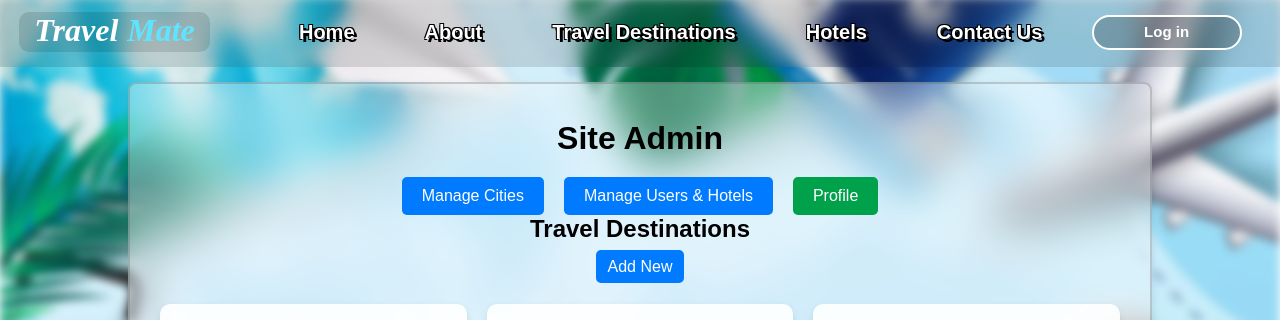
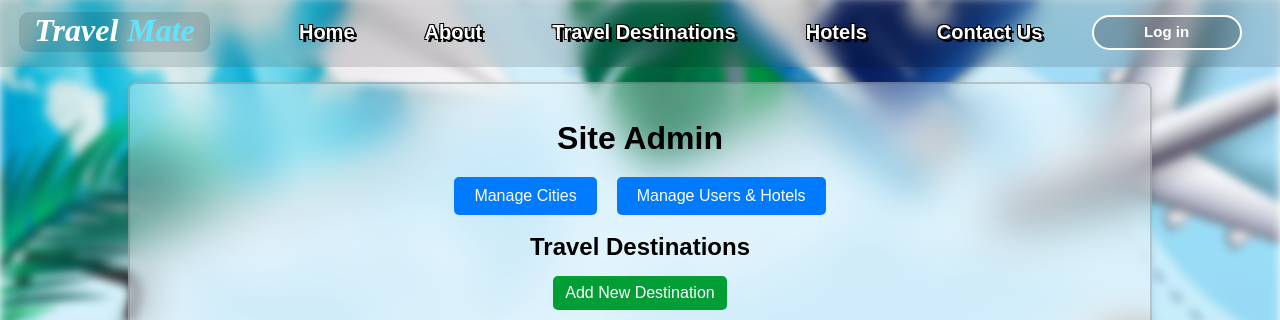
Before and after one commit to mihirudahanayake/1st_year_Project_G15, a PHP site: page /admin.php in a window 1280 px wide. Shown: the top 320 px of the page. Run offline with PHP 8.4, Linux system fonts and the light colour scheme; data comes from the database, SQL or seed files in the repository; some libraries are stand-ins or nearby versions.

Commit message:
Add files via upload

```diff
--- a/admin.css
+++ b/admin.css
@@ -121,6 +121,21 @@ h2, h3 {
     text-align: center; /* Center text in the card */
 }
 
+.add-desti{
+    background-color: #009e35;
+    color: white;
+    padding: 8px 12px;
+    border: none;
+    border-radius: 5px;
+    text-decoration: none; /* Remove underline */
+    transition: background-color 0.3s ease;
+    cursor: pointer;
+}
+
+.add-desti:hover{
+    background-color: #00d346;
+}
+
 /* Action Buttons */
 .actions {
     margin-top: 15px;
--- a/admin.php
+++ b/admin.php
@@ -58,16 +58,18 @@ $cities = $conn->query("SELECT * FROM cities");
     <div class="button-container">
     <button style="font-size: 16px;" onclick="location.href='manage-city.php'" id="manage-city">Manage Cities</button>
         <button style="font-size: 16px;" onclick="location.href='admin_panel.php'">Manage Users & Hotels</button>
-        <button style="font-size: 16px;" onclick="location.href='profile.php'" id="profile">Profile</button>
+        <!-- <button style="font-size: 16px;" onclick="location.href='profile.php'" id="profile">Profile</button> -->
 
     </div>
+    <br>
 
 
         <h2>Travel Destinations</h2>
         <!-- Add New Destination Card -->
         <div class="add-destination-card">
+
             <div class="actions">
-                <a href="add-destination.php">Add New</a>
+            <button class="add-desti" style="font-size: 16px;" onclick="location.href='add-destination.php'">Add New Destination</button>
             </div>
         </div>
         <br>
--- a/header.css
+++ b/header.css
@@ -171,7 +171,7 @@ header {
 .side-nav {
     position: fixed;
     top: 0;
-     left: -100%;
+    left: -100%; /* Hidden by default */
     width: 100%;
     height: 100%;
     background: rgba(0, 0, 0, 0.119);
@@ -185,8 +185,9 @@ header {
 }
 
 .side-nav.show {
-     left: 0;
+    left: 0; /* Makes the side nav visible */
 }
+
 
  .side-nav ul {
      display: flex;
--- a/header.php
+++ b/header.php
@@ -79,34 +79,44 @@ include_once "config.php";
     <div class="side-nav" id="side-nav">
         <button class="close-btn" id="close-btn">&times;</button>
         <ul>
-               <?php
+        <?php
                     // Check if the user is logged in
                     if (isset($_SESSION['user_id'])) {
-                        // Check the user type and show relevant links
                         if ($_SESSION['user_type'] == 'hotel_admin') {
-                            // For hotel admins, hide 'Hotels' and show 'Add New Room'
                             echo '<li><a href="hotel_dashboard.php">Home</a></li>';
+                        } elseif ($_SESSION['user_type'] == 'user') {
+                            echo '<li><a href="index.php">Home</a></li>';
                         } else {
-                            // For regular users, show 'Hotels'
                             echo '<li><a href="admin.php">Home</a></li>';
                         }
+                    } else {
+                        echo '<li><a href="index.php">Home</a></li>';
                     }
+                ?>
+
+
+                    <li><a href="about.php">About</a></li>
+                    <li><a href="travel_destination.php">Travel Destinations</a></li>
+                    <?php
+                    // Check if the user is logged in
+                    if (isset($_SESSION['user_id'])) {
+                         // Check the user type and show relevant links
+                         if ($_SESSION['user_type'] == 'hotel_admin') {
+                            // For hotel admins, hide 'Hotels' and show 'Add New Room'
+                            echo '<li><a href="add_room.php">Add New Room</a></li>';
+                         } elseif ($_SESSION['user_type'] == 'user') {
+                              echo '<li><a href="hotel_list.php">Hotels</a></li>';
+                         } else {
+                              echo '<li><a href="hotel_list.php">Hotels</a></li>';
+                         }
+                    } else {
+                         echo '<li><a href="hotel_list.php">Hotels</a></li>';
+                     }
                     ?>
-            <li><a href="about.php">About</a></li>
 
-            <?php
-            // Show relevant links based on user type in the side navigation
-            if (isset($_SESSION['user_id'])) {
-                if ($_SESSION['user_type'] == 'hotel_admin') {
-                    echo '<li><a href="add_room.php">Add New Room</a></li>';
-                } else {
-                    echo '<li><a href="hotel_list.php">Hotels</a></li>';
-                }
-            }
-            ?>
+                    <li><a href="Contact.php">Contact Us</a></li>
+                </ul>
 
-            <li><a href="travel_destination.php">Travel Destinations</a></li>
-            <li><a href="Contact.php">Contact Us</a></li>
         </ul>
     </div>
      </body>
```
Also changed, not shown: header.js (indentation only). Lines whose indentation alone changed are shown as unchanged.
